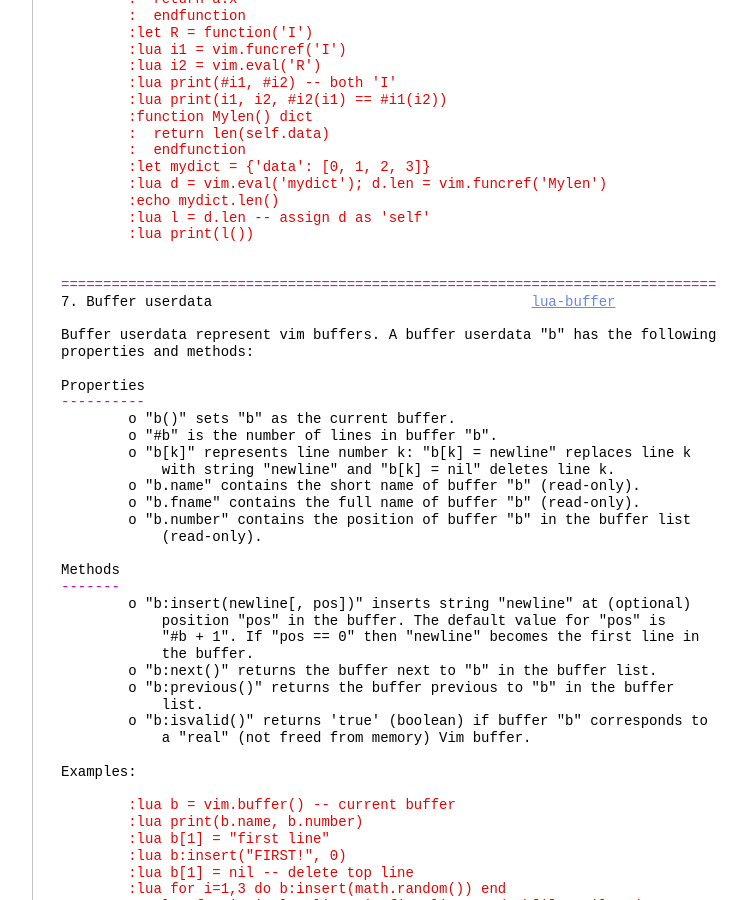
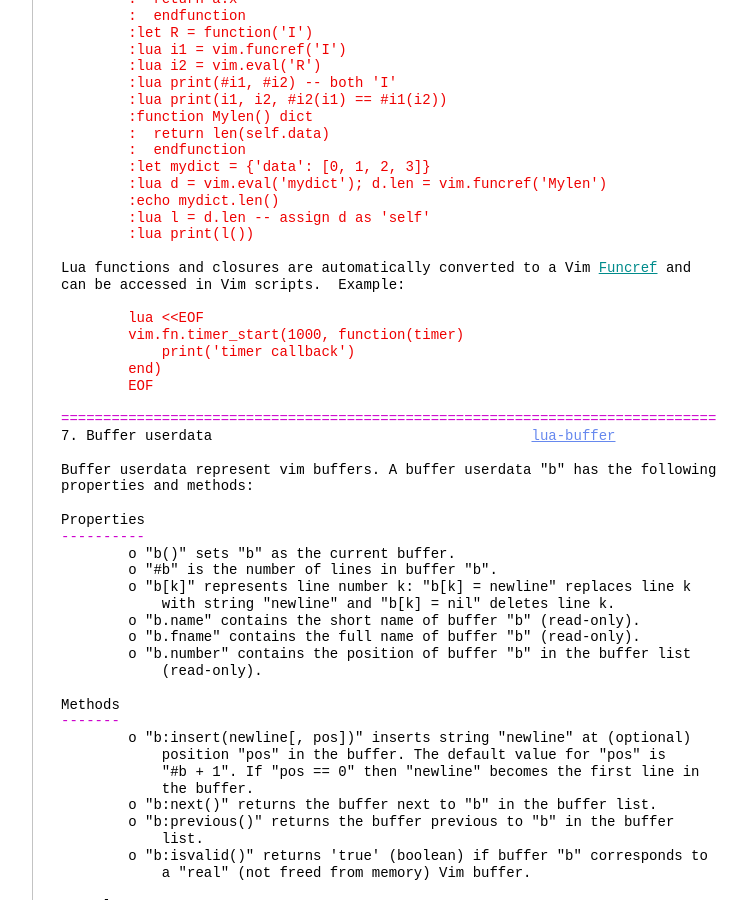
Before and after one commit to vim-jp/vimdoc-en, a Jekyll site: the page built from if_lua.html, in a window 1280 px wide and 900 px high, scrolled down 5570 px. Shown: the whole window, without its empty margins (340-1087 px from the left). Built offline with Jekyll 4.4.1, drawn with Linux system fonts in a browser that asks for light colours; nearby versions of some CDN libraries; comment, search, counter and statistics services are not loaded.

Commit message:
Generated by Travis JOB 1253.1
https://travis-ci.org/vim-jp/vimdoc-en/builds/702228620

```diff
--- a/if_lua.html
+++ b/if_lua.html
@@ -338,6 +338,14 @@ Examples:<br>
 &nbsp;&nbsp;&nbsp;&nbsp;&nbsp;&nbsp;&nbsp;&nbsp;:lua l = d.len -- assign d as 'self'<br>
 &nbsp;&nbsp;&nbsp;&nbsp;&nbsp;&nbsp;&nbsp;&nbsp;:lua print(l())</div>
 <br>
+Lua functions and closures are automatically converted to a Vim&nbsp;<a class="Identifier" href="eval.html#Funcref">Funcref</a>&nbsp;and<br>
+can be accessed in Vim scripts.&nbsp;&nbsp;Example:<br>
+<br>
+<div class="helpExample">&nbsp;&nbsp;&nbsp;&nbsp;&nbsp;&nbsp;&nbsp;&nbsp;lua &lt;&lt;EOF<br>
+&nbsp;&nbsp;&nbsp;&nbsp;&nbsp;&nbsp;&nbsp;&nbsp;vim.fn.timer_start(1000, function(timer)<br>
+&nbsp;&nbsp;&nbsp;&nbsp;&nbsp;&nbsp;&nbsp;&nbsp;&nbsp;&nbsp;&nbsp;&nbsp;print('timer callback')<br>
+&nbsp;&nbsp;&nbsp;&nbsp;&nbsp;&nbsp;&nbsp;&nbsp;end)<br>
+&nbsp;&nbsp;&nbsp;&nbsp;&nbsp;&nbsp;&nbsp;&nbsp;EOF</div>
 <br>
 <span class="PreProc">==============================================================================</span><br>
 7. Buffer userdata&nbsp;&nbsp;&nbsp;&nbsp;&nbsp;&nbsp;&nbsp;&nbsp;&nbsp;&nbsp;&nbsp;&nbsp;&nbsp;&nbsp;&nbsp;&nbsp;&nbsp;&nbsp;&nbsp;&nbsp;&nbsp;&nbsp;&nbsp;&nbsp;&nbsp;&nbsp;&nbsp;&nbsp;&nbsp;&nbsp;&nbsp;&nbsp;&nbsp;&nbsp;&nbsp;&nbsp;&nbsp;&nbsp;<a class="Constant" href="if_lua.html#lua-buffer" name="lua-buffer">lua-buffer</a><br>
```
